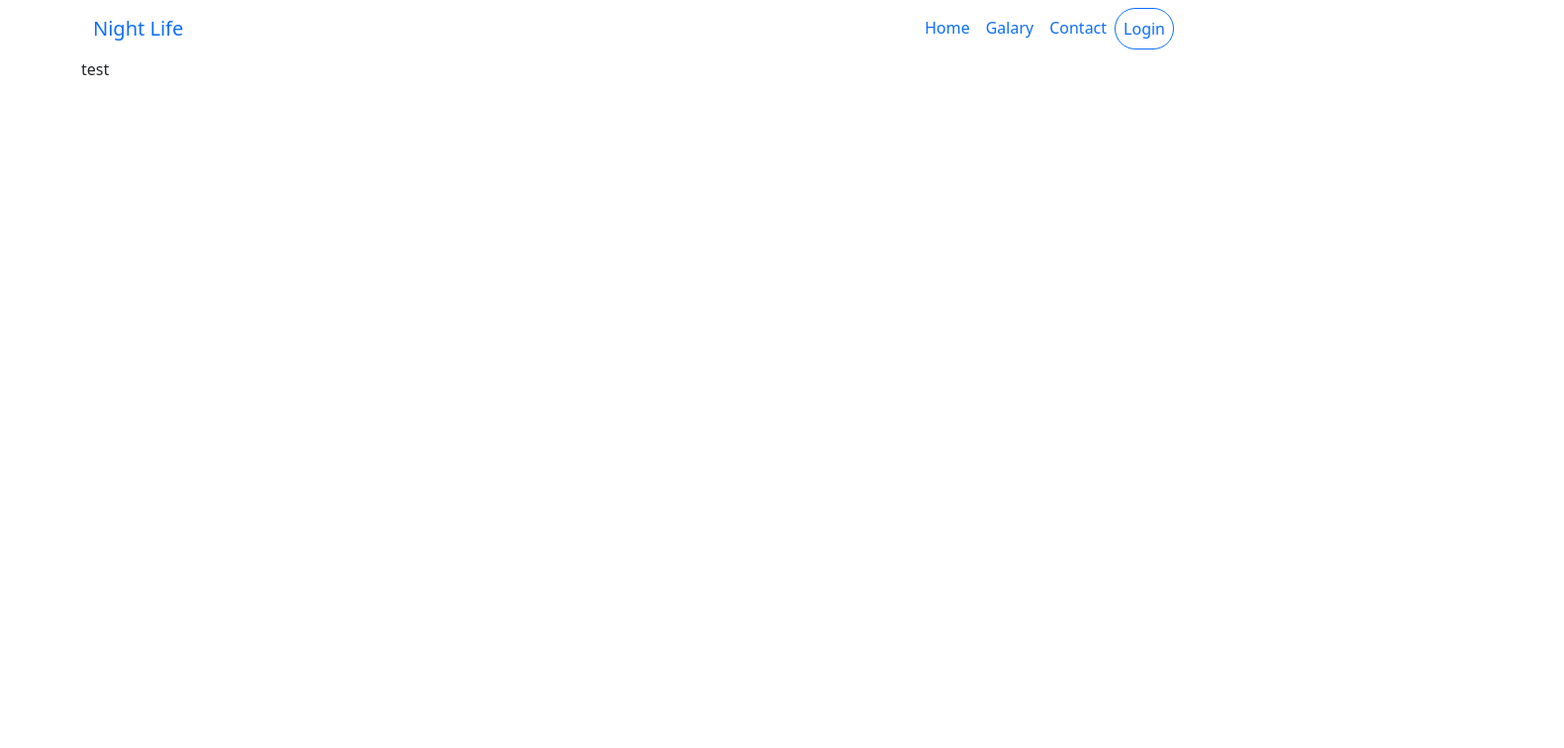
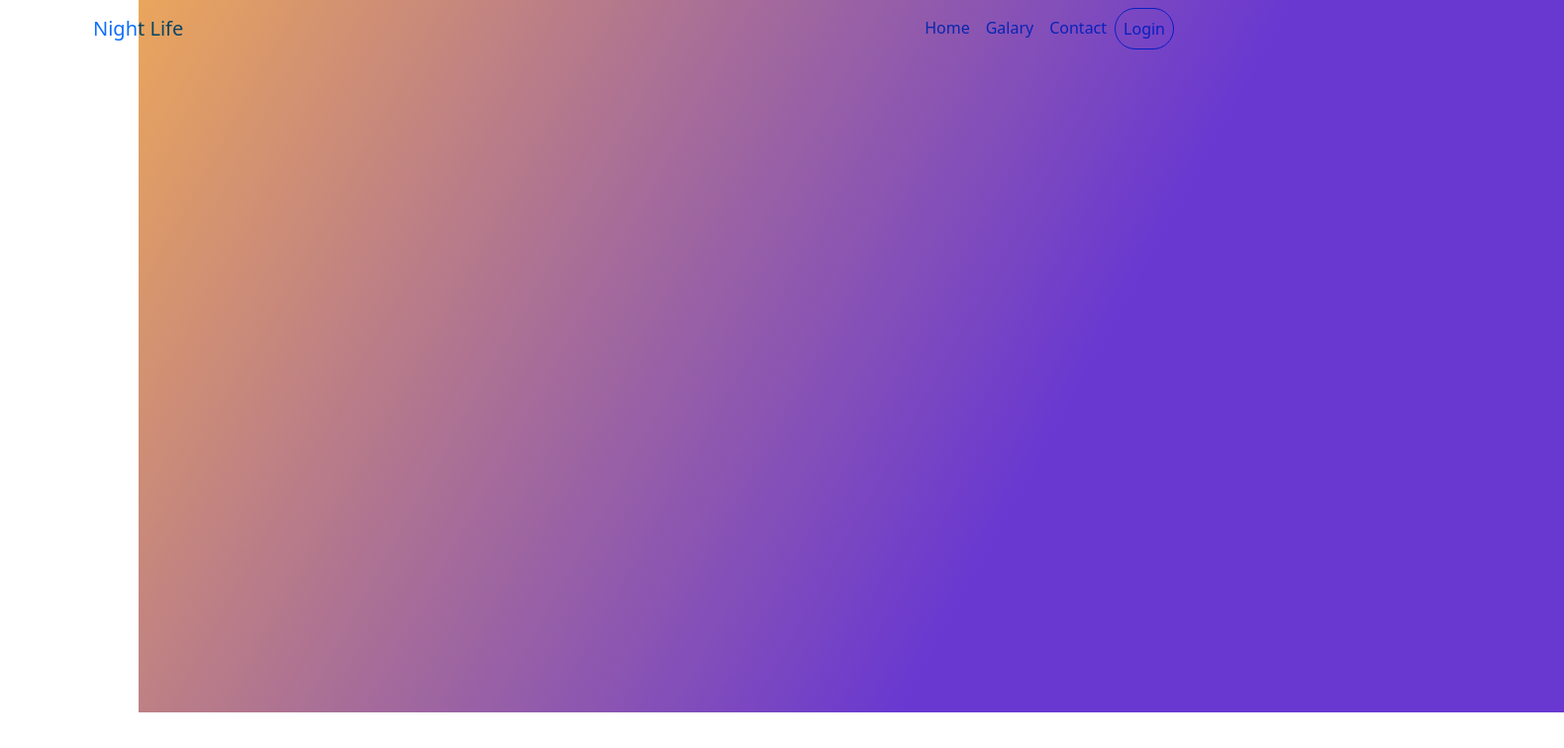
Before and after one commit to diphokoo/NightLife, a Vue app: page / in a window 1280 px wide. Shown: the top 756 px of the page at 99% size, 1580 px wide, since content can reach past the window. Built offline with nearby package versions, Linux system fonts and the light colour scheme.

Commit message:
background color

```diff
--- a/src/components/Header.vue
+++ b/src/components/Header.vue
@@ -1,5 +1,7 @@
 <template>
-    <p>test</p>
+    <div class="headerColor">
+
+    </div>
 </template>
 <script>
     export default {
--- /dev/null
+++ b/src/sass/layout/_layout.scss
@@ -0,0 +1,13 @@
+$primaryColor:  #5822CC;
+$secondaryColor: #EDA046;
+
+.headerColor{
+    position: absolute;
+    width: 1440px;
+    height: 720px;
+    left: 140px;
+    top: 0px;
+    background: linear-gradient(118.98deg, $secondaryColor -2.11%, $primaryColor 63.58%);
+    mix-blend-mode: multiply;
+    opacity: 0.9;
+}
--- a/src/sass/main.css
+++ b/src/sass/main.css
@@ -1 +1,10 @@
-/*# sourceMappingURL=main.css.map */
+.headerColor {
+  position: absolute;
+  width: 1440px;
+  height: 720px;
+  left: 140px;
+  top: 0px;
+  background: linear-gradient(118.98deg, #EDA046 -2.11%, #5822CC 63.58%);
+  mix-blend-mode: multiply;
+  opacity: 0.9;
+}/*# sourceMappingURL=main.css.map */
```
Also changed, not shown: src/components/assests/kabzanPhori.jpg (added), 1 other file (tests, documents, lock files or other folders).
